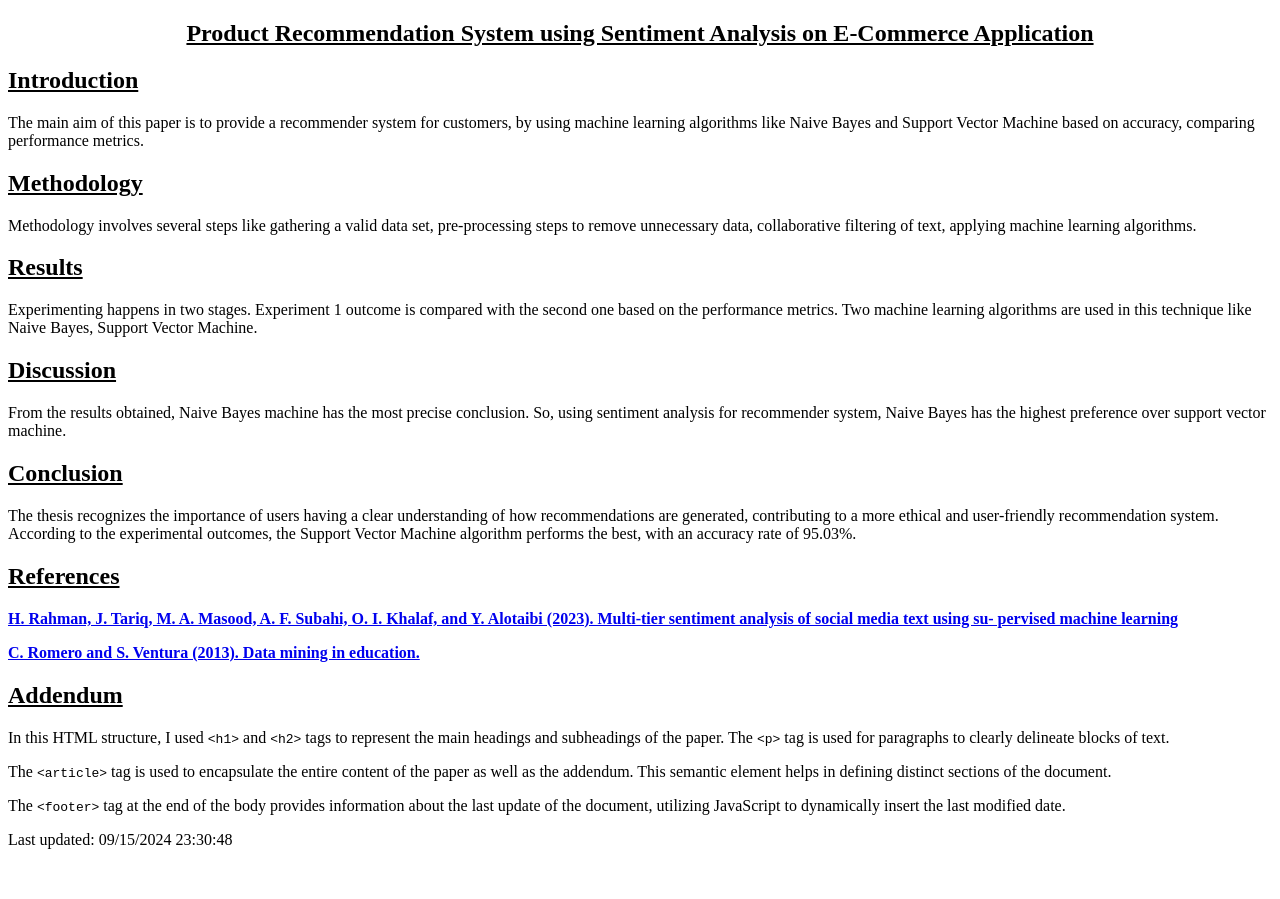
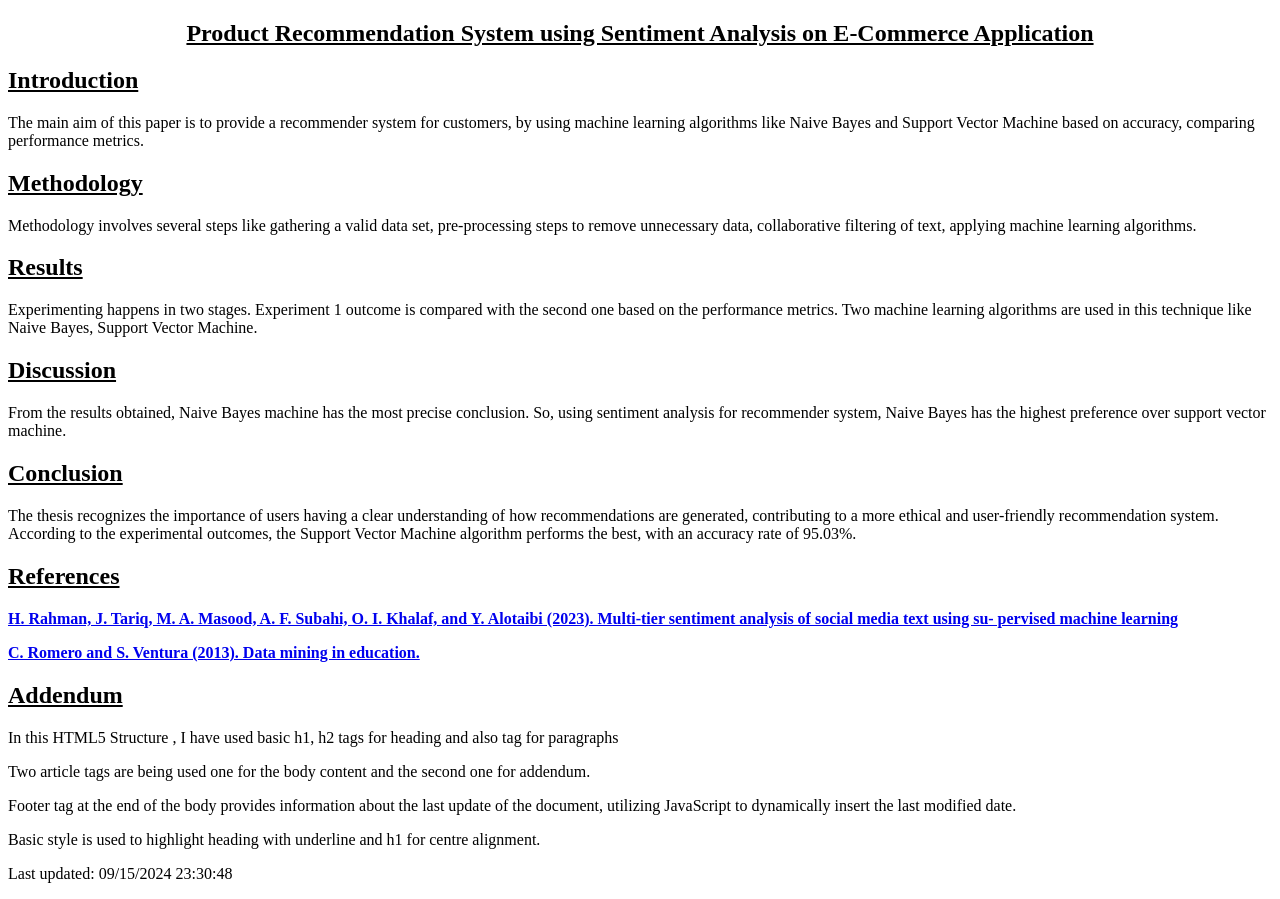
Before and after one commit to myukthanau/-mywebsite-ITC505-lab-2, a plain HTML site: page index.html in a window 1280 px wide. Before the commit the page ends 865 px from the top, so only its background shows below. Drawn offline with Linux system fonts and the light colour scheme.

Commit message:
Update index.html

```diff
--- a/index.html
+++ b/index.html
@@ -40,9 +40,11 @@ Text-decoration: underline;
 
     <article>
         <h2>Addendum</h2>
-        <p>In this HTML structure, I used <code>&lt;h1&gt;</code> and <code>&lt;h2&gt;</code> tags to represent the main headings and subheadings of the paper. The <code>&lt;p&gt;</code> tag is used for paragraphs to clearly delineate blocks of text.</p>
-        <p>The <code>&lt;article&gt;</code> tag is used to encapsulate the entire content of the paper as well as the addendum. This semantic element helps in defining distinct sections of the document.</p>
-        <p>The <code>&lt;footer&gt;</code> tag at the end of the body provides information about the last update of the document, utilizing JavaScript to dynamically insert the last modified date.</p>
+        <p>In this HTML5 Structure , I have used basic h1, h2 tags for heading and also tag for paragraphs </p>
+        <p>Two article tags are being used one for the body content and the second one for addendum.</p>
+        <p>Footer tag at the end of the body provides information about the last update of the document, utilizing JavaScript to dynamically insert the last modified date.</p>
+<p>Basic style is used to highlight heading with underline and h1 for centre alignment.
+</p>
     </article>
 
     <footer>
```
